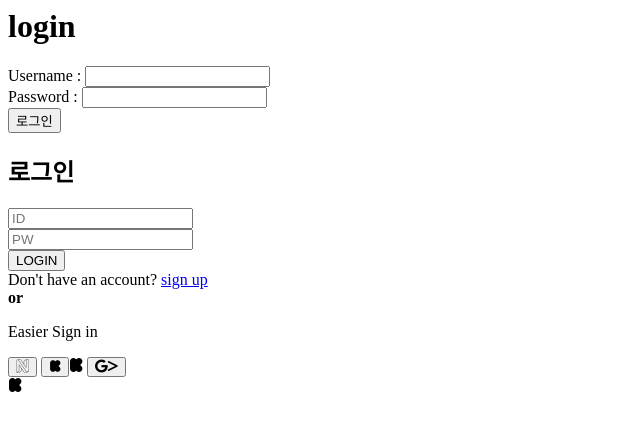
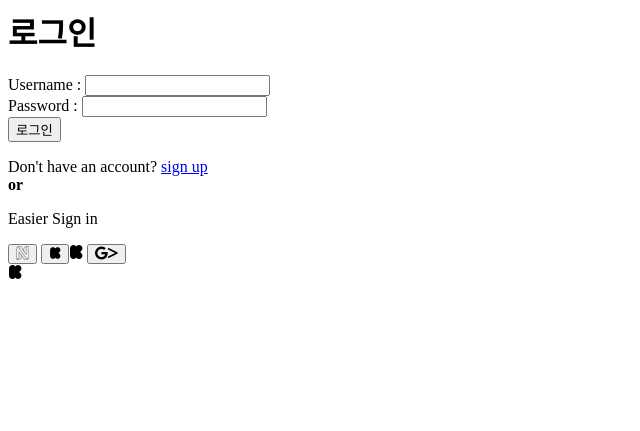
Before and after one commit to janguni/book_project, a Django app: page /login/ in a window 1280 px wide. Shown: the top 431 px of the page, without its empty margins (0-640 px from the left). Run offline with Django 4.2, Linux system fonts and the light colour scheme; parts of the project's set-up code (start-up, migrations or seed data) failed here and were passed over; some libraries are stand-ins or nearby versions.

Commit message:
로그인, 소셜로그인 수정

```diff
--- a/book/templates/account/login.html
+++ b/book/templates/account/login.html
@@ -7,16 +7,15 @@
 <html>
   <head>
     <meta charset="UTF-8">
-    <title>Login</title>
+    <title>로그인</title>
     <link rel="stylesheet" type="text/css" href = "{% static 'book/style.css' %}">
     <script src="https://kit.fontawesome.com/51db22a717.js" crossorigin="anonymous">
     </script>
   </head>
 
-
-  {% block content %}
   <body width="100%" height="100%">
-      <h1>login</h1>
+      <h1>로그인</h1>
+      {% block content %}
       <div class="auth">
           <form action="{% url 'login' %}" method="post">
               {% csrf_token %}
@@ -27,7 +26,8 @@
               <input type="submit" value="로그인">
           </form>
       </div>
-
+      {% endblock content %}
+     <!-- <script>
     <form action="{% url 'login' %}" method="post" class="loginForm">
       <h2>로그인</h2>
       <div class="idForm">
@@ -39,7 +39,7 @@
       <button type="button" class="btn" onclick="location.href = '{% url 'login' %}' ">
         LOGIN
       </button>
-      <!-- <script>
+
       	let button = () => {
         	alert('메인화면으로 이어지게 구현하기')
         }
@@ -59,5 +59,5 @@
       </div>
     </form>
   </body>
-   {% endblock %}
+
 </html>
```
Also changed, not shown: book/templates/profile/profile.html (+5 -7 lines), book/static/book/css/my_page_style.css (renamed from book/templates/account/my_page_style.css), db.sqlite3.
